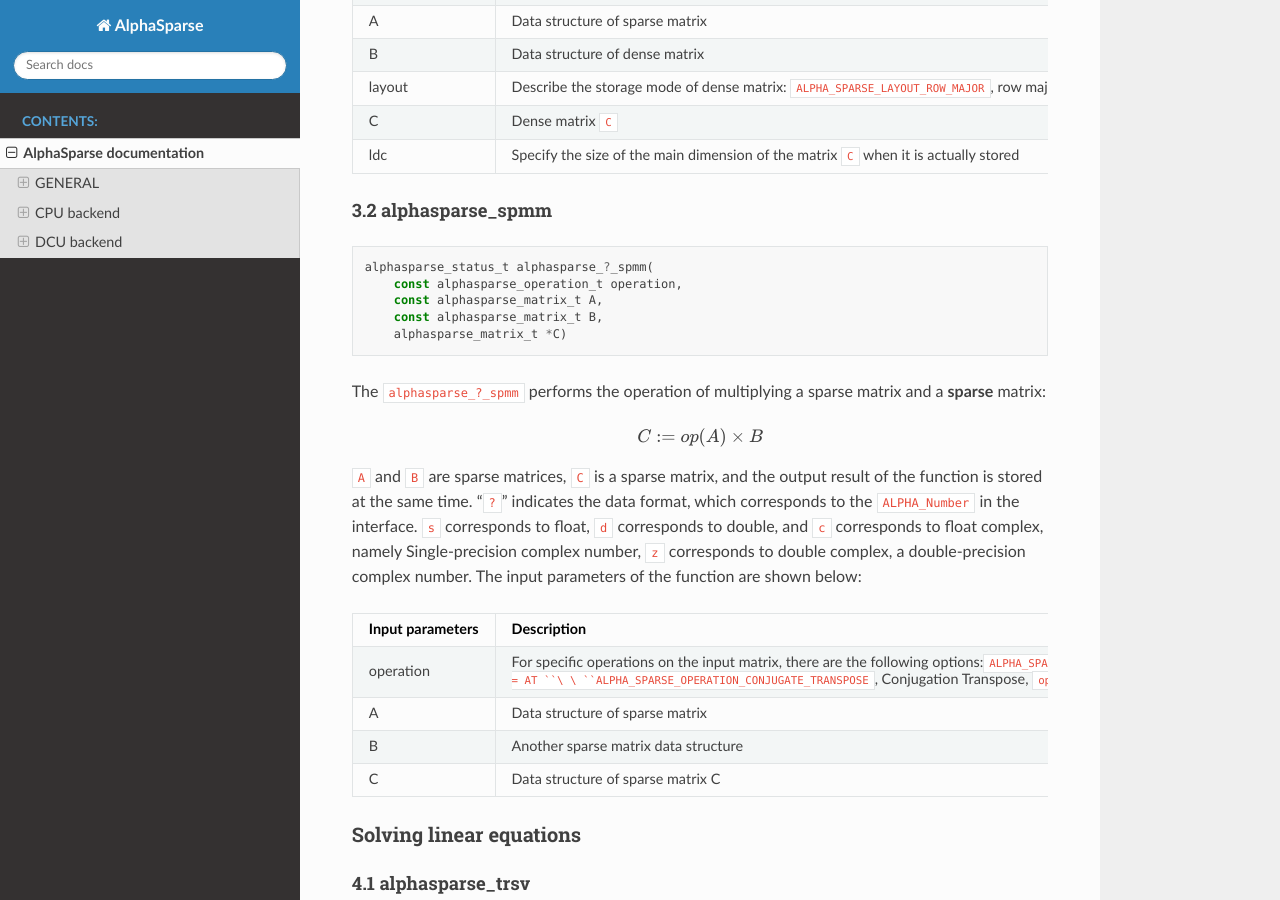
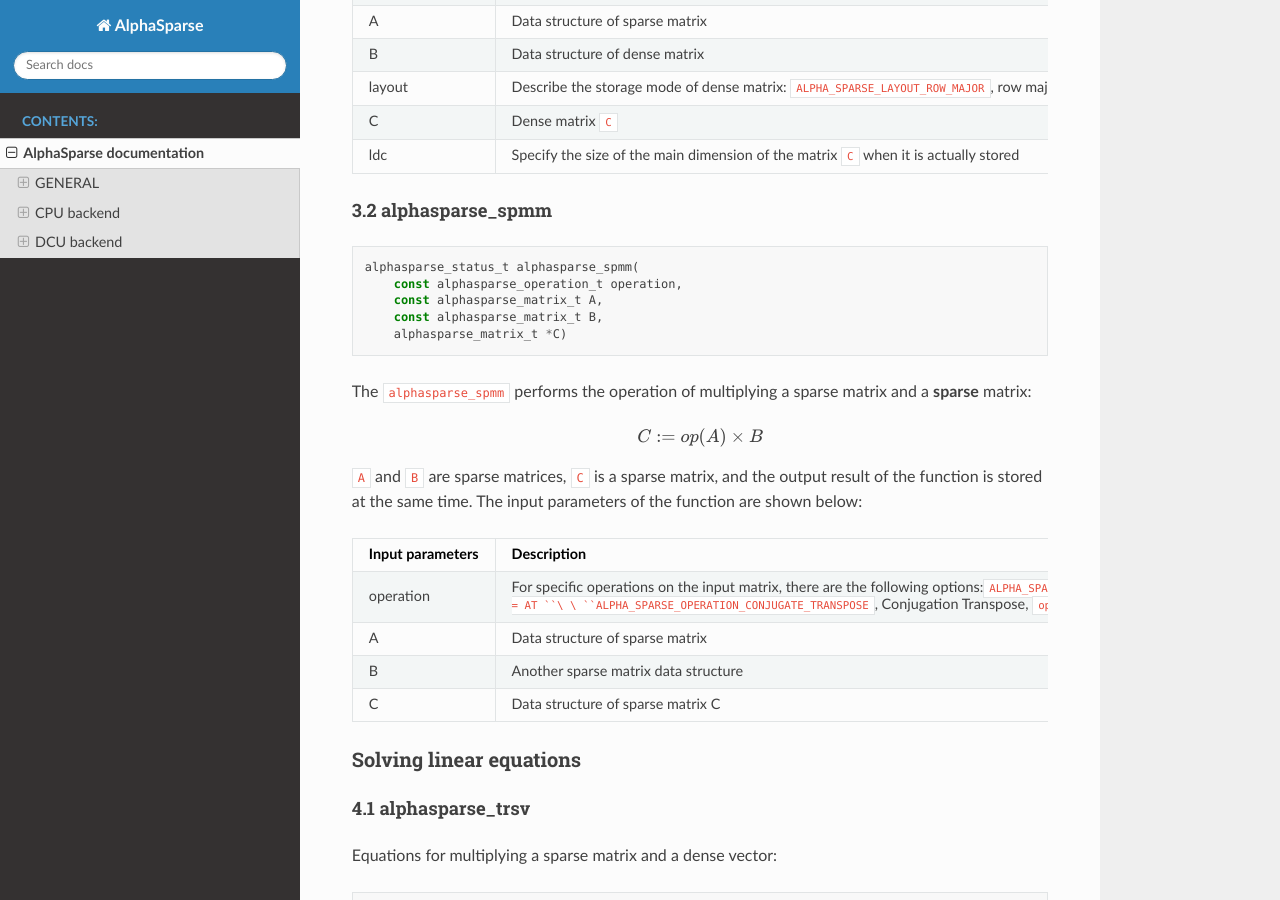
Before and after one commit to ALSparse/ALSparse, a Sphinx documentation site: the page built from docs/interface.rst, in a window 1280 px wide and 900 px high, scrolled down 12600 px. Built offline with Sphinx 7.4.7 and the Read the Docs theme 2.0.0, drawn with Linux system fonts in a browser that asks for light colours.

Commit message:
spmm interface fix

```diff
--- a/docs/interface.rst
+++ b/docs/interface.rst
@@ -1068,24 +1068,20 @@ precision. The input parameters of the function are shown in below:
 
 .. code:: cpp
 
-   alphasparse_status_t alphasparse_?_spmm(
+   alphasparse_status_t alphasparse_spmm(
        const alphasparse_operation_t operation,
        const alphasparse_matrix_t A,
        const alphasparse_matrix_t B,
        alphasparse_matrix_t *C)
 
-The ``alphasparse_?_spmm`` performs the operation of multiplying a
+The ``alphasparse_spmm`` performs the operation of multiplying a
 sparse matrix and a **sparse** matrix:
 
 .. math:: C := op(A) \times B
 
 ``A`` and ``B`` are sparse matrices, ``C`` is a sparse matrix, and the
-output result of the function is stored at the same time. “``?``”
-indicates the data format, which corresponds to the ``ALPHA_Number`` in
-the interface. ``s`` corresponds to float, ``d`` corresponds to double,
-and ``c`` corresponds to float complex, namely Single-precision complex
-number, ``z`` corresponds to double complex, a double-precision complex
-number. The input parameters of the function are shown below:
+output result of the function is stored at the same time. The input
+parameters of the function are shown below:
 
 +--------------+-------------------------------------------------------+
 | Input        | Description                                           |
```
Also changed, not shown: 5 other files.
